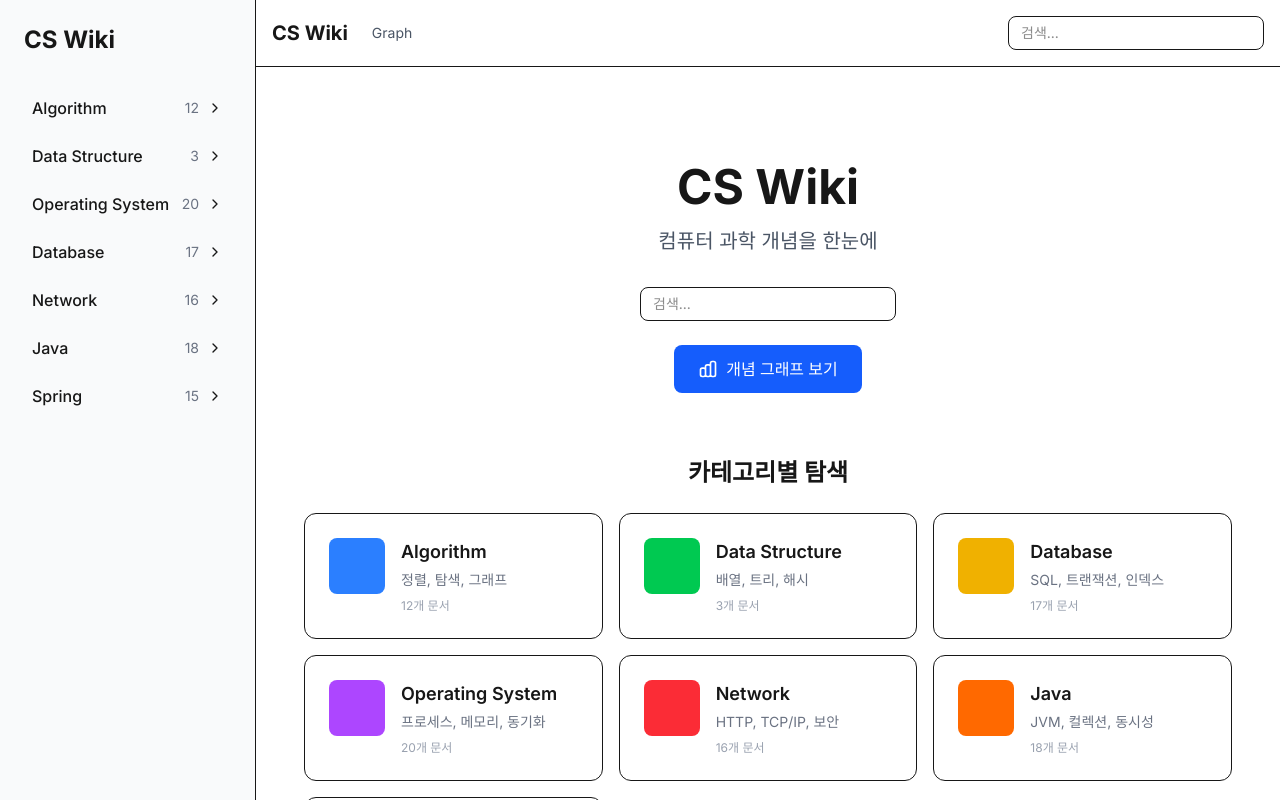
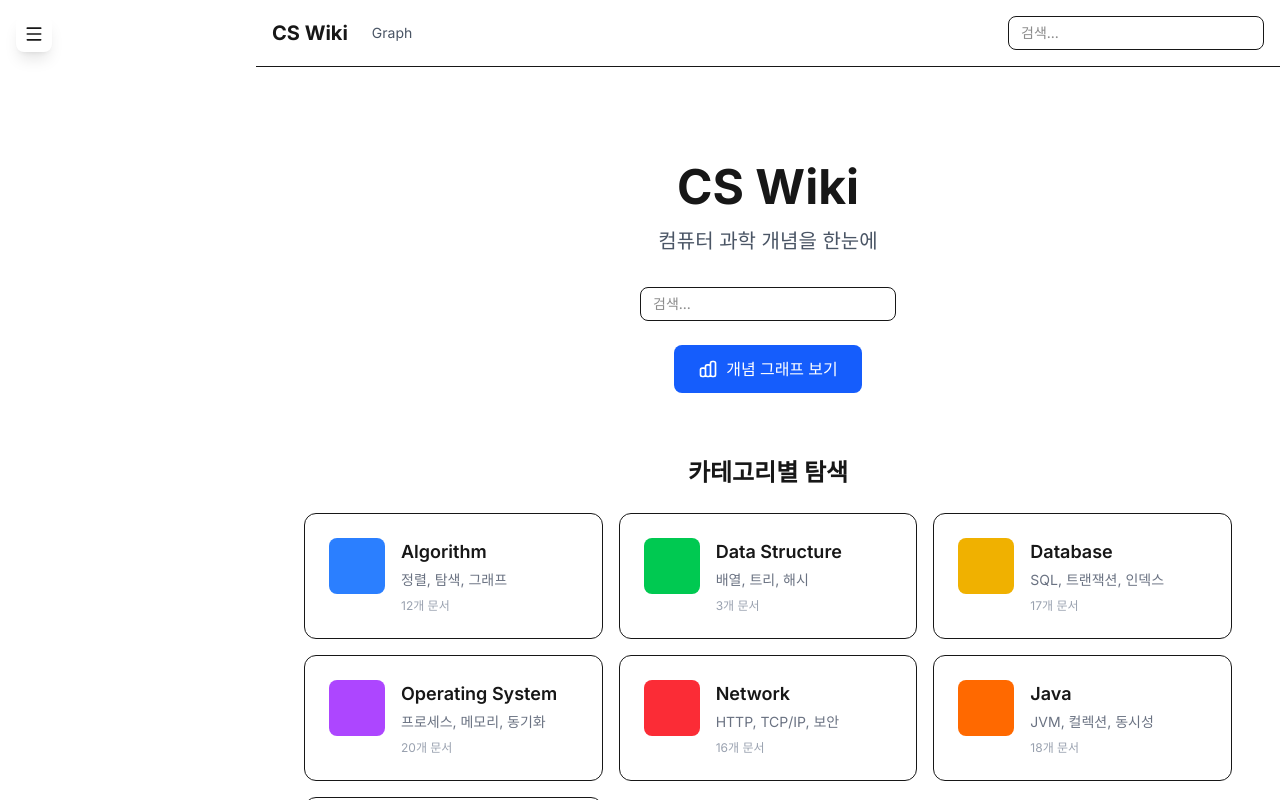
Before and after one commit to yuhandemian/cs-wiki, a Next.js app: page / in a window 1280 px wide. Shown: the top 800 px of the page. Built offline with nearby package versions, Linux system fonts and the light colour scheme.

Commit message:
Add collapsible sidebar navigation with toggle button

```diff
--- a/components/Navigation.tsx
+++ b/components/Navigation.tsx
@@ -47,6 +47,11 @@ export default function Navigation() {
     const pathname = usePathname();
     const isHomePage = pathname === '/';
     const [isMobileOpen, setIsMobileOpen] = useState(false);
+    const [isNavOpen, setIsNavOpen] = useState(!isHomePage);
+
+    useEffect(() => {
+        setIsNavOpen(!isHomePage);
+    }, [isHomePage]);
 
     return (
         <>
@@ -58,18 +63,26 @@ export default function Navigation() {
                 {isMobileOpen ? <X size={24} /> : <Menu size={24} />}
             </button>
 
+            {/* 데스크톱 토글 버튼 */}
+            <button
+                onClick={() => setIsNavOpen(!isNavOpen)}
+                className="hidden md:block fixed top-4 left-4 z-50 p-2 bg-white dark:bg-gray-800 rounded-lg shadow-lg hover:bg-gray-100 dark:hover:bg-gray-700 transition-colors"
+            >
+                {isNavOpen ? <X size={20} /> : <Menu size={20} />}
+            </button>
+
             {/* 네비게이션 */}
             <nav
                 className={`
           ${isMobileOpen ? "translate-x-0" : "-translate-x-full"}
-          md:translate-x-0
+          md:${isNavOpen ? "translate-x-0" : "-translate-x-full"}
           fixed md:sticky top-0 left-0 h-screen
           w-64 bg-gray-50 dark:bg-gray-900 border-r
           transition-transform duration-300 ease-in-out
           overflow-y-auto z-40
         `}
             >
-                <div className="p-6">
+                <div className="p-6 pt-16 md:pt-6">
                     <Link href="/" className="block mb-8">
                         <h1 className="text-2xl font-bold">CS Wiki</h1>
                     </Link>
```
